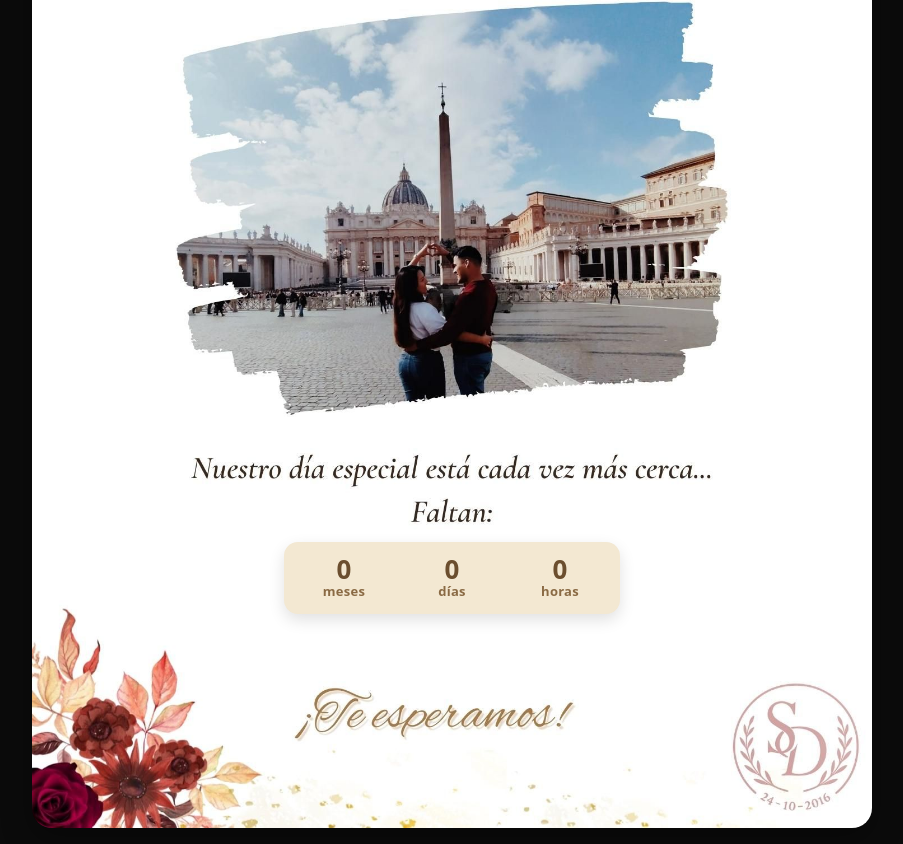
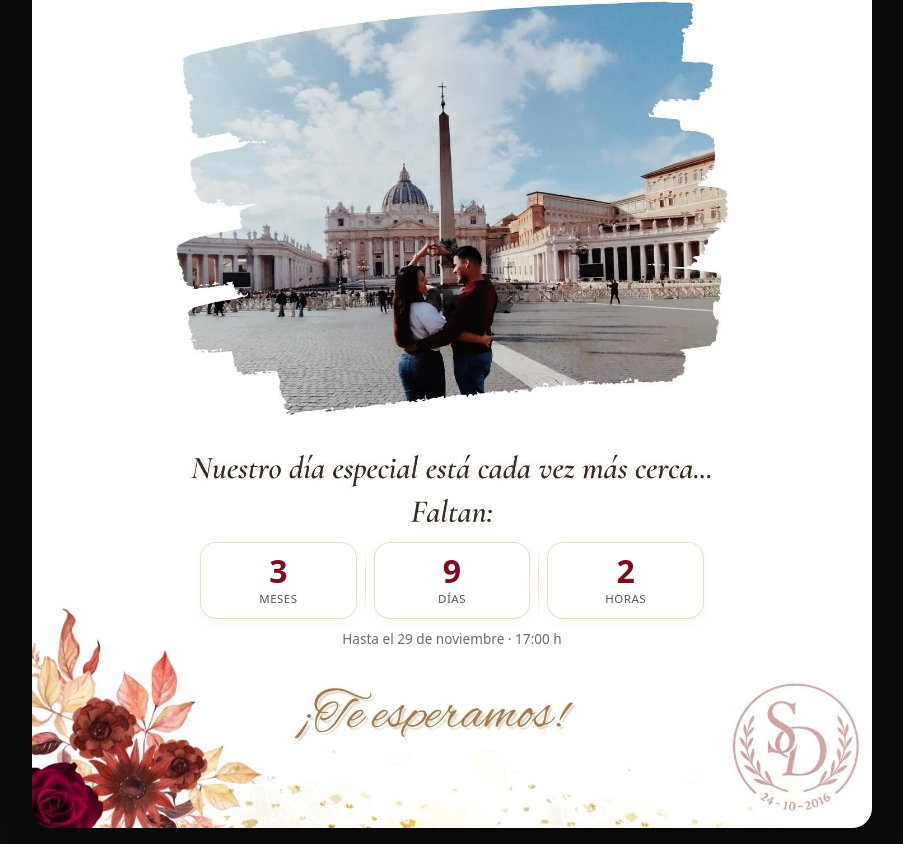
Before and after one commit to jvelascl/invitaci-n-boda-civil, a plain HTML site: page index.html in a window 1280 px wide. Shown: the part 5141-5985 px from the top of the page, without its empty margins (188-1091 px from the left). Drawn offline with Linux system fonts and the light colour scheme.

Commit message:
Update index.html
d4

```diff
--- a/index.html
+++ b/index.html
@@ -8,59 +8,82 @@
   <style>
     :root{
       --max-width: 840px;
-
-      /* Colores del contador, ajustados al estilo crema/marrón de la invitación */
-      --cd-bg: #f3e8d2;   /* fondo crema */
-      --cd-txt: #6b4e2e;  /* números */
-      --cd-muted: #8a6a44;/* etiquetas */
+      --vino:#7b0d1e;      /* granate */
+      --dorado:#c9a24e;    /* dorado suave */
+      --negro:#2b2b2b;     /* negro cálido */
+      --marco: rgba(201,162,78,.35);
     }
     *{box-sizing:border-box}
     html,body{margin:0;background:#0b0b0b;color:#111;font-family:system-ui,-apple-system,Segoe UI,Roboto,Helvetica,Arial}
 
-    /* Lienzo vertical responsive (recuadro largo) */
+    /* Lienzo vertical responsive */
     .stage{position:relative;width:min(100vw,var(--max-width));margin:16px auto;border-radius:20px;overflow:hidden;box-shadow:0 10px 30px rgba(0,0,0,.35);background:#000}
     .bg{display:block;width:100%;height:auto}
 
-    /* Capa de hotspots encima del arte */
+    /* Hotspots encima del arte */
     .hotspot{position:absolute;display:inline-block}
     .hotspot a{display:block;width:100%;height:100%;text-indent:-9999px;overflow:hidden}
 
-    /* Controles opcionales (por si quieres mantener botones visibles además del hotspot de música) */
+    /* Controles de música */
     .controls{position:absolute;left:50%;top:10%;transform:translateX(-50%);display:flex;gap:8px;align-items:center;background:rgba(255,255,255,.92);border-radius:999px;padding:10px 14px;box-shadow:0 8px 24px rgba(0,0,0,.25);display:none}
     .btn{border:0;border-radius:999px;padding:8px 12px;cursor:pointer;background:#fff;font-weight:600}
     .btn:focus{outline:3px solid #4c9ffe;outline-offset:2px}
 
-    /* === Hotspots calculados a partir de Boda.jpg (288x2048) === */
-    /* Música (icono ▶) */
+    /* Hotspots de interacción */
     #hs-music { left:70%; top:13.4%; width:7.1%; height:1%; }
-    /* Agenda la fecha */
     #hs-cal   { left:13.9%; top:33.4%; width:28%; height:1.1%; }
-    /* Ver mapa */
     #hs-map   { left:53%;   top:38.7%;   width:25%; height:1%; }
-    /* Confirmar asistencia */
-    #hs-form  { left:57%;   top:47.7%; width:25%; height:1.1%; }
+    #hs-form  { left:57%;   top:47.7%;   width:25%; height:1.1%; }
 
-    /* === Cuenta regresiva (meses, días, horas) === */
-    #countdown{position:absolute; left:30%; top:95.2%; width:40%; text-align:center;}
-    #countdown .cd-wrap{display:flex; justify-content:space-between; align-items:center; gap:8px; background:var(--cd-bg); padding:8px 10px; border-radius:14px; box-shadow:0 6px 16px rgba(0,0,0,.12)}
-    #countdown .box{flex:1; border-radius:10px; padding:6px 4px}
-    #countdown .num{display:block; font-weight:800; color:var(--cd-txt); font-size:clamp(16px, 4.2vw, 26px); line-height:1}
-    #countdown .lbl{display:block; color:var(--cd-muted); font-weight:600; font-size:clamp(11px, 3.0vw, 13px); letter-spacing:.02em}
+    /* === Nuevo Contador === */
+    .cd-wrap{
+      position:absolute; left:20%; top:95%; width:60%;
+      display:flex; flex-direction:column; align-items:center; gap:.6rem;
+      margin:.75rem auto 0;
+    }
+    .countdown{
+      display:flex; gap:.5rem; width:100%; justify-content:center; align-items:stretch;
+    }
+    .cd-box{
+      flex:1; min-width:80px; text-align:center; padding:.75rem .5rem;
+      border:1px solid var(--marco); border-radius:16px; background:#fff;
+      box-shadow:0 4px 14px rgba(0,0,0,.04);
+    }
+    .cd-num{
+      display:block; font-size:2rem; line-height:1; font-weight:700; color:var(--vino);
+      font-variant-numeric:tabular-nums;
+    }
+    .cd-label{
+      display:block; margin-top:.25rem; letter-spacing:.04em; text-transform:uppercase;
+      font-size:.72rem; color:var(--negro); opacity:.8;
+    }
+    .cd-note{
+      font-size:.85rem; color:var(--negro); opacity:.7; text-align:center;
+    }
+    .cd-sep{
+      align-self:stretch; width:1px; background:linear-gradient(to bottom, transparent, var(--marco), transparent);
+    }
+    @media (max-width: 420px){
+      .countdown{gap:.35rem}
+      .cd-box{min-width:0; padding:.65rem .4rem}
+      .cd-num{font-size:1.7rem}
+    }
+    .cd-done{
+      border-color:var(--dorado);
+      box-shadow:0 6px 20px rgba(201,162,78,.25);
+    }
   </style>
 </head>
 <body>
   <main class="stage" aria-label="Invitación interactiva">
-    <!-- Fondo: usa el JPG exacto que compartiste -->
+    <!-- Fondo -->
     <img class="bg" src="assets/Boda.jpg" alt="Invitación David y Selena" id="bg"/>
 
-    <!-- Vídeo MP4 (solo para audio). Lo mantenemos oculto visualmente pero presente en el DOM. -->
-    <!-- playsinline evita pantalla completa en móvil; sin controles nativos para que no tape nada. -->
+    <!-- Música -->
     <video id="media" preload="metadata" playsinline style="position:absolute;left:-9999px;width:1px;height:1px;opacity:0;" aria-hidden="true">
       <source src="assets/musica.mp4" type="video/mp4"/>
       Tu navegador no soporta vídeo HTML5.
     </video>
-
-    <!-- Controles opcionales visibles (puedes activar display:flex en .controls si los quieres además del hotspot) -->
     <div class="controls" id="controls">
       <button class="btn" id="play">▶︎ Reproducir</button>
       <button class="btn" id="mute">🔊</button>
@@ -72,13 +95,25 @@
     <div id="hs-map" class="hotspot"><a href="https://maps.app.goo.gl/P5i7W7WSzFhvjFDs9" target="_blank" rel="noopener">Ver mapa</a></div>
     <div id="hs-form" class="hotspot"><a href="https://docs.google.com/forms/d/e/1FAIpQLSdmN66lbqBq6saBTdLBhs7DRX55u6N_YkGAtVkXV1Ysww89ZQ/viewform?usp=header" target="_blank" rel="noopener">Confirmar asistencia</a></div>
 
-    <!-- Cuenta regresiva -->
-    <div id="countdown" aria-label="Cuenta regresiva">
-      <div class="cd-wrap">
-        <div class="box"><span id="cd-months" class="num">0</span><span class="lbl">meses</span></div>
-        <div class="box"><span id="cd-days" class="num">0</span><span class="lbl">días</span></div>
-        <div class="box"><span id="cd-hours" class="num">0</span><span class="lbl">horas</span></div>
+    <!-- === Nuevo Contador === -->
+    <div class="cd-wrap" aria-live="polite">
+      <div class="countdown" id="countdown">
+        <div class="cd-box" aria-label="Meses restantes">
+          <span class="cd-num" id="cd-months">0</span>
+          <span class="cd-label">Meses</span>
+        </div>
+        <div class="cd-sep"></div>
+        <div class="cd-box" aria-label="Días restantes">
+          <span class="cd-num" id="cd-days">0</span>
+          <span class="cd-label">Días</span>
+        </div>
+        <div class="cd-sep"></div>
+        <div class="cd-box" aria-label="Horas restantes">
+          <span class="cd-num" id="cd-hours">0</span>
+          <span class="cd-label">Horas</span>
+        </div>
       </div>
+      <div class="cd-note" id="cd-note">Hasta el 29 de noviembre · 17:00 h</div>
     </div>
   </main>
 
@@ -88,117 +123,83 @@
     const muteBtn = document.getElementById('mute');
 
     function ensureUnmutedOnFirstPlay(){
-      // Algunos móviles solo permiten reproducir con sonido tras interacción.
-      // Este toggle se llama desde el click del usuario, así que podemos quitar mute si hiciera falta.
       if (media.muted) media.muted = false;
     }
-
     function toggleMusic(){
       ensureUnmutedOnFirstPlay();
       if(media.paused){ media.play().catch(e=>console.warn('No se pudo reproducir:', e)); }
       else{ media.pause(); }
     }
-
-    // Si decides mostrar los botones visibles (cambia display:none a display:flex en .controls):
     if(playBtn && muteBtn){
-      playBtn?.addEventListener('click', async () => {
+      playBtn.addEventListener('click', async () => {
         try{
           ensureUnmutedOnFirstPlay();
           if (media.paused){ await media.play(); playBtn.textContent='⏸︎ Pausar'; }
           else{ media.pause(); playBtn.textContent='▶︎ Reproducir'; }
         }catch(e){ console.warn('No se pudo reproducir:', e); }
       });
-      muteBtn?.addEventListener('click', () => {
+      muteBtn.addEventListener('click', () => {
         media.muted = !media.muted;
         muteBtn.textContent = media.muted ? '🔇' : '🔊';
       });
     }
 
- // ====== Cuenta regresiva (meses, días y horas) ======
-    // Fecha/hora del evento en Madrid (CET/CEST). Ajusta si cambia.
-    const TARGET = new Date('2025-11-29T17:00:00+01:00');
+    // === Lógica nuevo contador ===
+    (function(){
+      const target = new Date('2025-11-29T17:00:00+01:00');
+      const elM = document.getElementById('cd-months');
+      const elD = document.getElementById('cd-days');
+      const elH = document.getElementById('cd-hours');
+      const wrap = document.getElementById('countdown');
+      const note = document.getElementById('cd-note');
 
-    const moEl = document.getElementById('cd-months');
-    const dEl  = document.getElementById('cd-days');
-    const hEl  = document.getElementById('cd-hours');
-
-    function monthsDiff(from, to){
-      let months = (to.getFullYear() - from.getFullYear()) * 12 + (to.getMonth() - from.getMonth());
-      // ancla: from + months
-      let anchor = new Date(from.getFullYear(), from.getMonth() + months, from.getDate(), from.getHours(), from.getMinutes(), from.getSeconds());
-      // si nos pasamos del target, retrocede un mes
-      while (anchor > to) {
-        months--;
-        anchor = new Date(from.getFullYear(), from.getMonth() + months, from.getDate(), from.getHours(), from.getMinutes(), from.getSeconds());
+      function addMonths(date, months){
+        const d = new Date(date);
+        const day = d.getDate();
+        d.setDate(1);
+        d.setMonth(d.getMonth() + months);
+        const lastDay = new Date(d.getFullYear(), d.getMonth()+1, 0).getDate();
+        d.setDate(Math.min(day, lastDay));
+        return d;
       }
-      return { months, anchor };
-    }
-
-    function updateCountdown(){
-      const now = new Date();
-      if (TARGET <= now){
-        moEl.textContent = '0';
-        dEl.textContent  = '0';
-        hEl.textContent  = '0';
-        return;
+      function diffParts(now, tgt){
+        if (now >= tgt) return {months:0, days:0, hours:0, done:true};
+        let months = (tgt.getFullYear() - now.getFullYear()) * 12 + (tgt.getMonth() - now.getMonth());
+        const candidate = addMonths(now, months);
+        if (candidate > tgt) { months -= 1; }
+        const afterMonths = addMonths(now, months);
+        let ms = tgt - afterMonths;
+        const dayMs = 24*60*60*1000;
+        const hourMs = 60*60*1000;
+        const days = Math.floor(ms / dayMs);
+        ms -= days * dayMs;
+        const hours = Math.floor(ms / hourMs);
+        return {months, days, hours, done:false};
       }
-      const md = monthsDiff(now, TARGET);
-      const afterMonths = md.anchor;
-      let msLeft = TARGET - afterMonths;
-      const dayMs = 24*60*60*1000;
-      const hourMs = 60*60*1000;
-
-      const days = Math.floor(msLeft / dayMs); msLeft -= days * dayMs;
-      const hours = Math.floor(msLeft / hourMs);
-
-      moEl.textContent = String(md.months);
-      dEl.textContent  = String(days);
-      hEl.textContent  = String(hours).padStart(2,'0');
-
-      // Pluralización simple (opcional)
-      document.querySelector('#cd-months + .lbl').textContent = (md.months === 1 ? 'mes' : 'meses');
-      document.querySelector('#cd-days + .lbl').textContent   = (days === 1 ? 'día' : 'días');
-      document.querySelector('#cd-hours + .lbl').textContent  = (hours === 1 ? 'hora' : 'horas');
-    }
-
-    /* FORZAR estilo del contador sin caja */
-#countdown, #countdown * {
-  background: transparent !important;
-  border: none !important;
-  box-shadow: none !important;
-}
-#countdown {
-  position: absolute; left:30%; top: calc(95.2% + 3px); width:40%;
-  text-align:center; pointer-events:none; z-index:5;
-}
-#countdown .cd-wrap{
-  display:flex; align-items:flex-end; gap:0; padding:0;
-}
-#countdown .box{ flex:0 0 auto; text-align:center; padding:0; }
-#countdown .num{
-  display:block; font-weight:800; color:#000;
-  font-variant-numeric: tabular-nums;
-  font-size: clamp(38px, 9.5vw, 62px);
-  line-height:1;
-  transform: scaleY(1.25);        /* alargado vertical */
-  transform-origin: center bottom;
-}
-#countdown .lbl{
-  display:block; color:#000; font-weight:700;
-  font-size: clamp(14px, 3.4vw, 18px);
-  letter-spacing:.06em; text-transform:none; margin-top:6px;
-}
-#countdown .box + .box::before{
-  content: ":"; display:inline-block; margin:0 10px; font-weight:800; color:#000;
-  font-size: clamp(36px, 9vw, 60px);
-  line-height:1;
-  transform: translateY(-4px) scaleY(1.25);
-  transform-origin: center bottom;
-  pointer-events:none;
-}
-
-    updateCountdown();
-    setInterval(updateCountdown, 1000);
+      function render(){
+        const now = new Date();
+        const {months, days, hours, done} = diffParts(now, target);
+        if (done){
+          elM.textContent = '0';
+          elD.textContent = '0';
+          elH.textContent = '0';
+          wrap.classList.add('cd-done');
+          note.textContent = '¡Llegó el gran día!';
+          return true;
+        } else {
+          elM.textContent = String(months);
+          elD.textContent = String(days);
+          elH.textContent = String(hours);
+          return false;
+        }
+      }
+      let finished = render();
+      if (!finished){
+        const timer = setInterval(()=>{
+          if (render()){ clearInterval(timer); }
+        }, 60000); // actualiza cada minuto
+      }
+    })();
   </script>
 </body>
 </html>
```
